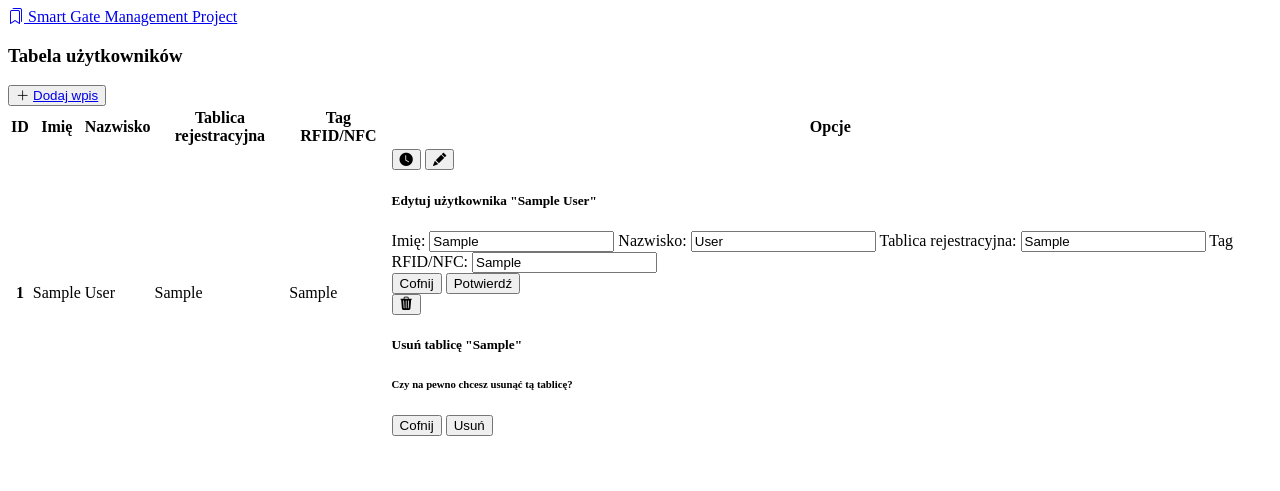
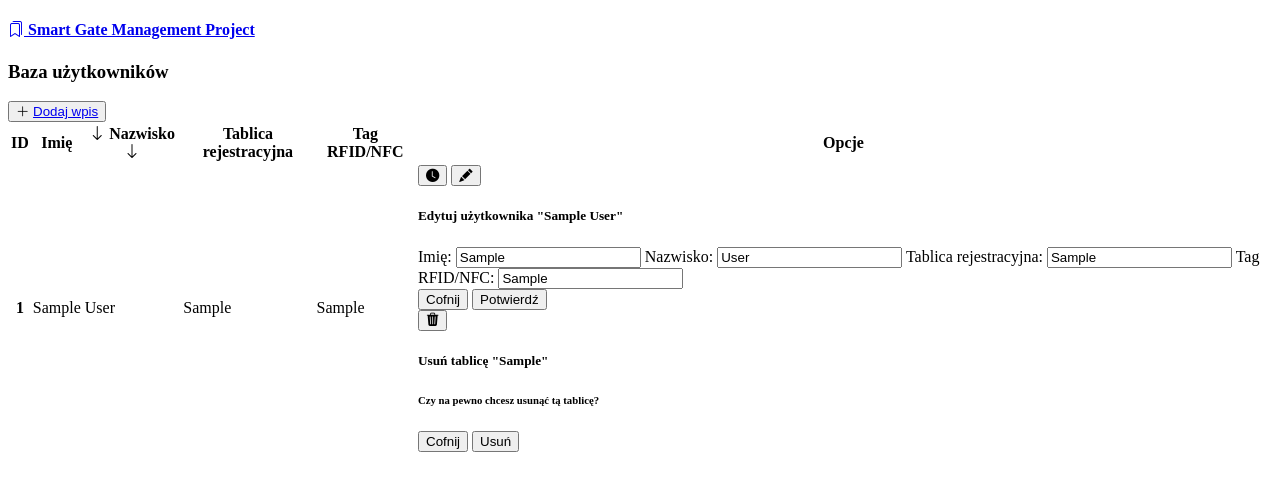
Before and after one commit to Bujek10/PiGate, a Flask app: template Pi-gate/templates/usersTable.html in a window 1280 px wide. Shown: the top 491 px of the page. Run offline with Flask 3, Linux system fonts and the light colour scheme; the template is opened without the code that fills it: values that come from a table or form of the project are taken from there, most other values are stand-ins (such as "Sample title", 1, 10 or a date in 2020); parts of the project's set-up code (start-up, migrations or seed data) failed here and were passed over; some libraries are stand-ins or nearby versions.

Commit message:
kilka zmian kosmetycznych

```diff
--- a/Pi-gate/templates/adminTable.html
+++ b/Pi-gate/templates/adminTable.html
@@ -31,7 +31,7 @@
     <div class="content">
         <div class="">
             <div class="d-flex justify-content-center">
-                <h3 class="">Tabela administratorów</h3>
+                <h3 class="">Baza administratorów</h3>
             </div>
             <div class="d-flex justify-content-center mt-1">
                 <button class="btn btn-dark bi bi-plus-lg"> <a class="text-reset text-decoration-none" href="/register">Dodaj administratora </a> </button>
@@ -43,7 +43,7 @@
                     <th scope="col" class="text-center align-middle">ID</th>
                     <th scope="col" class="text-center align-middle">Login</th>
                     <th scope="col" class="text-center align-middle">Imię</th>
-                    <th scope="col" class="text-center align-middle">Nazwisko</th>
+                    <th scope="col" class="text-center align-middle"><a class="bi bi-arrow-down text-reset text-decoration-none"></a> Nazwisko <a class="bi bi-arrow-down text-reset text-decoration-none"></a></th>
                     <th scope="col" class="text-center align-middle">Opcje</th>
                 </tr>
             </thead>
--- a/Pi-gate/templates/includes/navbar-login.html
+++ b/Pi-gate/templates/includes/navbar-login.html
@@ -1,7 +1,7 @@
 <nav class="navbar bg-body navbar-expand-lg py-3">
     <div class="col-lg-12 d-flex justify-content-between px-5">
         <a class="navbar-brand d-flex align-items-lg-center" href="/dashboard">
-            <h4 class="bi bi-bookmarks">Smart Gate Management Project</h4>
+            <h4 class="bi bi-bookmarks"> Smart Gate Management Project</h4>
         </a>
         <div class="dropdown">
             <button class="btn btn-secondary dropdown-toggle" role="button" data-bs-toggle="dropdown">
--- a/Pi-gate/templates/includes/navbar.html
+++ b/Pi-gate/templates/includes/navbar.html
@@ -1,8 +1,7 @@
 <nav class="navbar bg-body navbar-expand-lg py-3">
     <div class="col-lg-12 d-flex justify-content-between px-5">
         <a class="navbar-brand d-flex align-items-lg-center" href="/login">
-            <i class="bi bi-bookmarks"></i>
-            <span>Smart Gate Management Project</span>
+            <h4 class="bi bi-bookmarks"> Smart Gate Management Project</h4>
         </a>
     </div>
 </nav>
--- a/Pi-gate/templates/usersTable.html
+++ b/Pi-gate/templates/usersTable.html
@@ -31,7 +31,7 @@
     <div class="content">
         <div class="">
             <div class="d-flex justify-content-center">
-                <h3 class="">Tabela użytkowników</h3>
+                <h3 class="">Baza użytkowników</h3>
             </div>
             <div class="d-flex justify-content-center mt-1">
                 <button class="btn btn-dark bi bi-plus-lg"> <a class="text-reset text-decoration-none" href="/registerUsers">Dodaj wpis </a> </button>
@@ -42,7 +42,7 @@
                 <tr>
                     <th scope="col" class="text-center align-middle">ID</th>
                     <th scope="col" class="text-center align-middle">Imię</th>
-                    <th scope="col" class="text-center align-middle">Nazwisko</th>
+                    <th scope="col" class="text-center align-middle"><a class="bi bi-arrow-down text-reset text-decoration-none"></a> Nazwisko <a class="bi bi-arrow-down text-reset text-decoration-none"></a></th>
                     <th scope="col" class="text-center align-middle">Tablica rejestracyjna</th>
                     <th scope="col" class="text-center align-middle">Tag RFID/NFC</th>
                     <th scope="col" class="text-center align-middle">Opcje</th>
```
